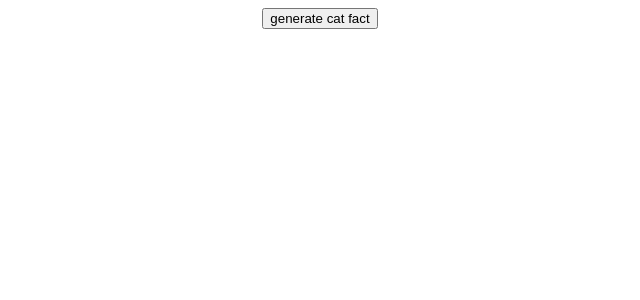
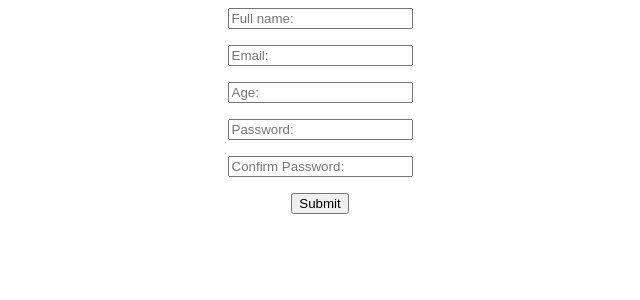
Before and after one commit to Gamaunov/react-tech, a React (Create React App) app: page / in a window 1280 px wide. Shown: the top 300 px of the page, without its empty margins (320-960 px from the left). Built offline with nearby package versions, Linux system fonts and the light colour scheme; no server answers.

Commit message:
created form

```diff
--- a/src/App.js
+++ b/src/App.js
@@ -1,32 +1,10 @@
-import  Axios  from "axios";
-import { useEffect, useState } from "react";
 import "./App.css";
-
-
+import Form from "./components/form/Form";
 
 function App() {
-const [catFact, setCatFact] = useState('')
-
-const fetchCatFact = () => {
-  Axios.get('https://catfact.ninja/fact')
-  .then(res => {
-    setCatFact(res.data.fact)
-  })
-}
-
-useEffect(() => {
-  fetchCatFact()
-}, [])
-
-
   return (
     <div className="App">
-      <button
-        onClick={fetchCatFact}
-      >
-        generate cat fact
-      </button>
-      <p>{catFact}</p>
+      <Form />
     </div>
   );
 }
--- /dev/null
+++ b/src/components/form/Form.js
@@ -0,0 +1,52 @@
+import React from "react";
+import { useForm } from "react-hook-form";
+import { yupResolver } from "@hookform/resolvers/yup";
+import * as yup from "yup";
+
+const Form = () => {
+  const schema = yup.object().shape({
+    fullName: yup.string().required("Your Full Name is Required"),
+    email: yup.string().email().required(),
+    age: yup.number().positive().integer().min(18).required(),
+    password: yup.string().min(4).max(20).required(),
+    confirmPassword: yup
+      .string()
+      .oneOf([yup.ref("password"), null], "Password Don`t Match")
+      .required(),
+  });
+  const {
+    register,
+    handleSubmit,
+    formState: { errors },
+  } = useForm({
+    resolver: yupResolver(schema),
+  });
+  const onSubmit = (data) => {
+    console.log(data);
+  };
+  return (
+    <form onSubmit={handleSubmit(onSubmit)}>
+      <input type="text" placeholder="Full name:" {...register("fullName")} />
+      <p>{errors.fullName?.message}</p>
+      <input type="text" placeholder="Email:" {...register("email")} />
+      <p>{errors.email?.message}</p>
+      <input type="number" placeholder="Age:" {...register("age")} />
+      <p>{errors.age?.message}</p>
+      <input
+        type="password"
+        placeholder="Password:"
+        {...register("password")}
+      />
+      <p>{errors.password?.message}</p>
+      <input
+        type="password"
+        placeholder="Confirm Password:"
+        {...register("confirmPassword")}
+      />
+      <p>{errors.confirmPassword?.message}</p>
+      <button type="submit">Submit</button>
+    </form>
+  );
+};
+
+export default Form;
```
Also changed, not shown: package.json (+6 -1 lines), src/Navbar.jsx (added, +13 -0 lines), src/components/pages/Contact.jsx (added, +9 -0 lines), src/components/pages/Home.jsx (added, +24 -0 lines), src/components/pages/Menu.jsx (added, +9 -0 lines), 1 other file (tests, documents, lock files or other folders).
